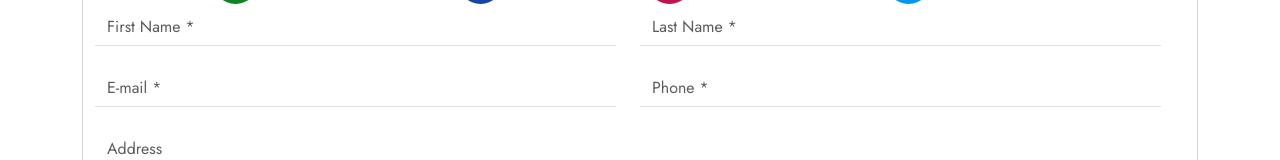
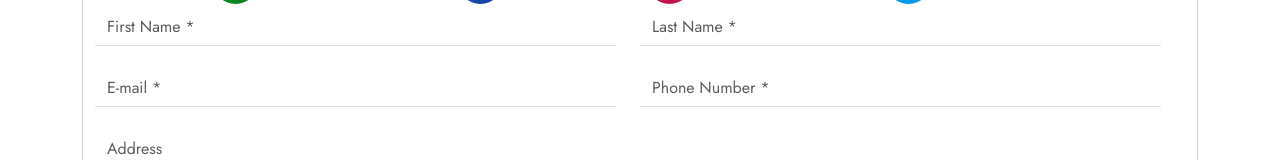
Before and after one commit to axessmongo/AxessTechnology-project, a React (Vite) app in the folder client/: page /contact in a window 1280 px wide. Shown: the part 784-944 px from the top of the page. Built offline with nearby package versions, Linux system fonts and the light colour scheme.

Commit message:
image changes

```diff
--- a/client/src/components/Contact.jsx
+++ b/client/src/components/Contact.jsx
@@ -199,7 +199,7 @@ function Contact() {
 
 
                             <div className="col-md-6 mb-4">
-                                <input type="text" name="phone" value={contact.phone} className='form-control shadow-none border-0 rounded-0 border-bottom text-black' onChange={handleChange} placeholder='Phone *' />
+                                <input type="text" name="phone" value={contact.phone} className='form-control shadow-none border-0 rounded-0 border-bottom text-black' onChange={handleChange} placeholder='Phone Number *' />
                                 <div style={{ color: 'red', textAlign: "center", fontSize: "12px" }}>{errors.phone}</div>
 
                             </div>
--- a/client/src/components/Footer.jsx
+++ b/client/src/components/Footer.jsx
@@ -246,7 +246,7 @@ function Footer({displayContact}) {
                                         <div style={{ color: 'red', textAlign: "center", fontSize: "12px" }}>{errors.email}</div>
                                     </div>
                                     <div className="col-md-6 mb-4">
-                                        <input data-aos='zoom-out' type="phone" value={contact.phone} name="phone" className='form-control shadow-none border-0 rounded-0 border-bottom text-black;' onChange={handleChange} placeholder='Phone-Number *' />
+                                        <input data-aos='zoom-out' type="phone" value={contact.phone} name="phone" className='form-control shadow-none border-0 rounded-0 border-bottom text-black;' onChange={handleChange} placeholder='Phone Number *' />
                                         <div style={{ color: 'red', textAlign: "center", fontSize: "12px" }}>{errors.phone}</div>
                                     </div>
 
```
